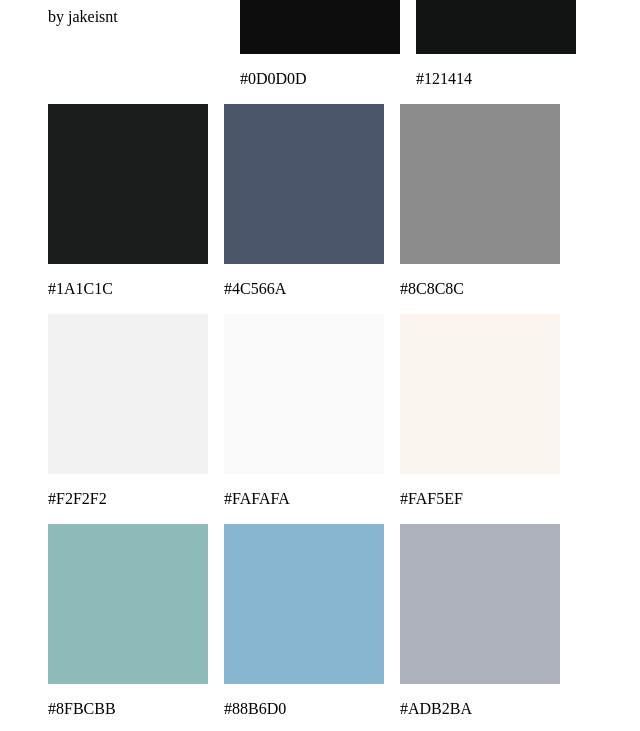
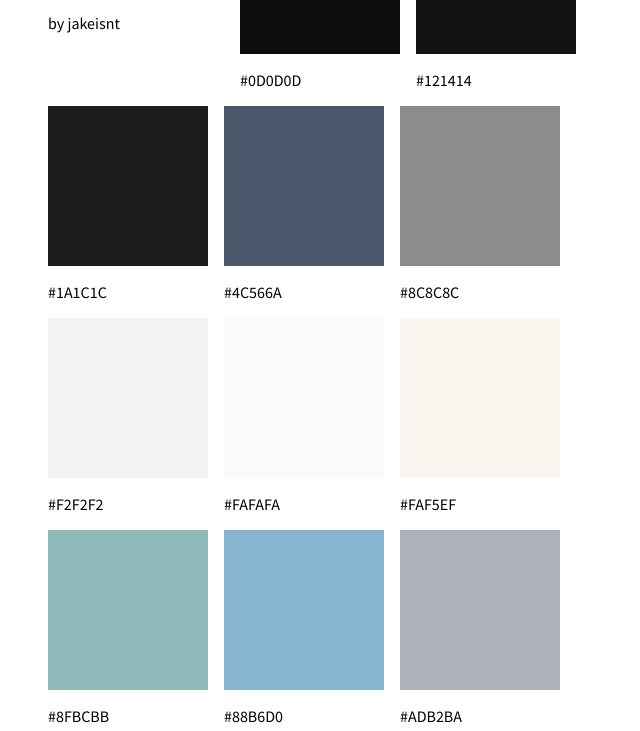
Before and after one commit to stilla-theme/stilla-site, a plain HTML site: page index.html in a window 1280 px wide. Shown: the part 122-853 px from the top of the page, without its empty margins (0-640 px from the left). Drawn offline with Linux system fonts and the light colour scheme.

```diff
--- a/index.html
+++ b/index.html
@@ -4,6 +4,7 @@
 body {
   margin: 0;
   padding: 0 2em;
+  font-family: 'Source Sans Pro', sans-serif;
 }
 main {
   display: flex;
@@ -53,6 +54,9 @@
 #color15 { background-color: #CD96B3; }
 </style>
   <head>
+    <link rel="preconnect" href="https://fonts.googleapis.com">
+    <link rel="preconnect" href="https://fonts.gstatic.com" crossorigin>
+    <link href="https://fonts.googleapis.com/css2?family=Source+Sans+Pro&display=swap" rel="stylesheet">
     <title>stilla</title>
     <meta charset="utf-8">
     <meta property="og:title" content="stilla" />
```
